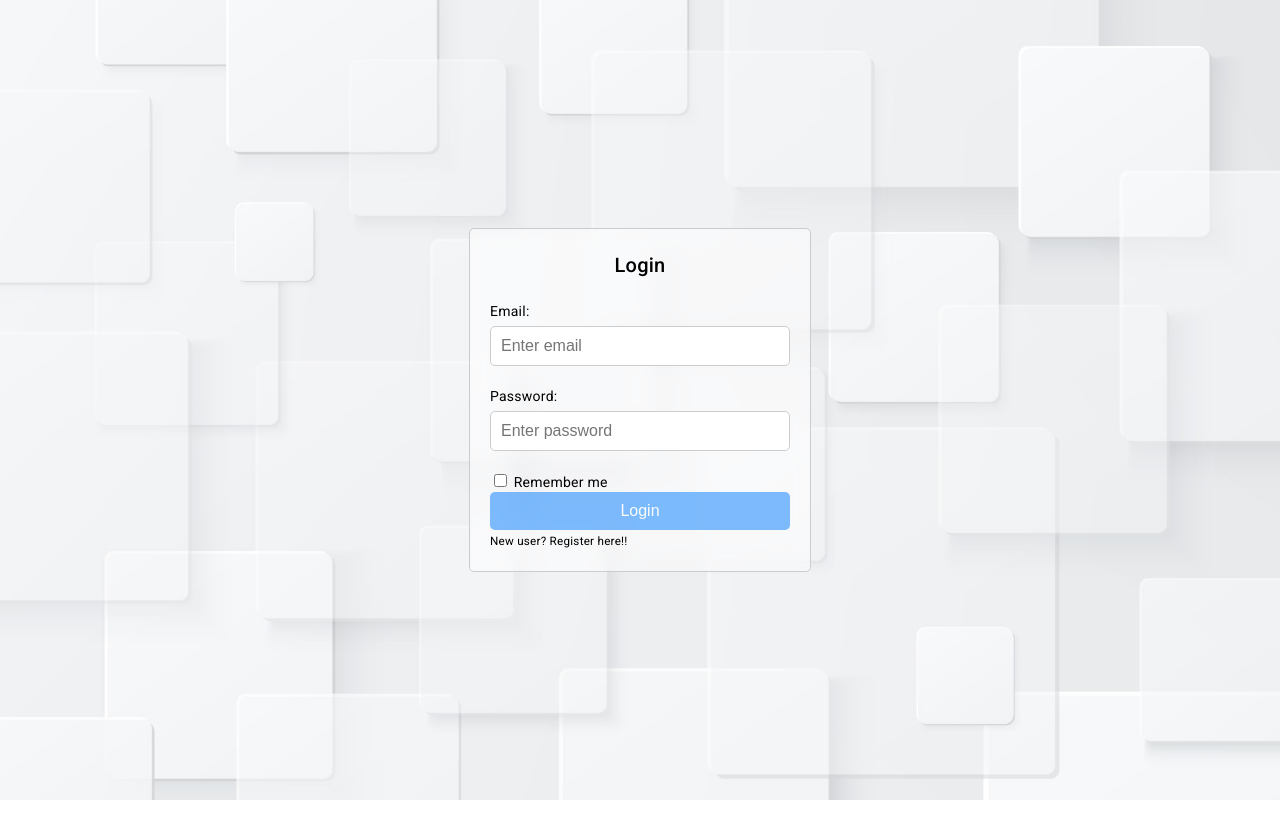
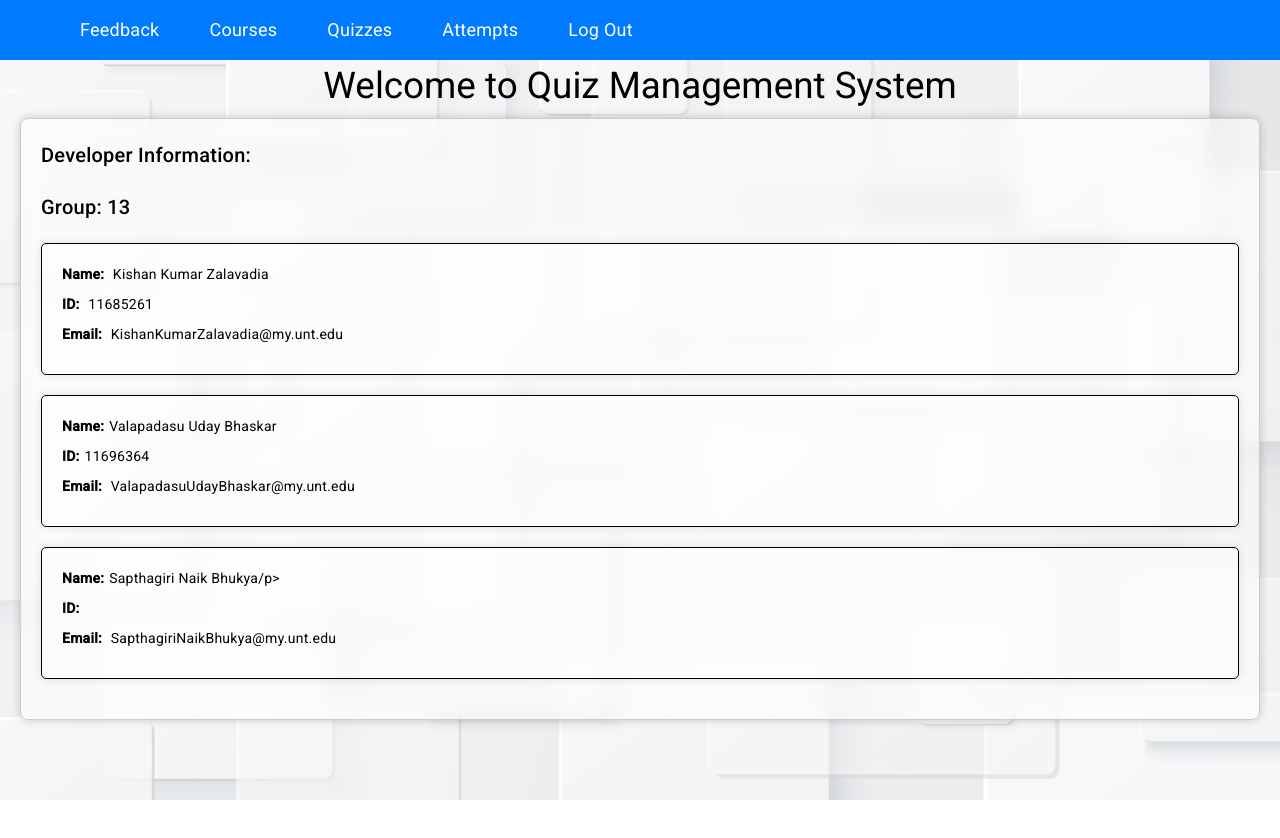
Before and after one commit to Kishan-Kumar-Zalavadia/FDB_Quiz_Management_System, an Angular app in the folder frontend/: page /home in a window 1280 px wide. Before the commit this address led to /login. Shown: the top 838 px of the page. Before the commit the page ends 800 px from the top, so only its background shows below. Built offline with nearby package versions, Linux system fonts and the light colour scheme.

Commit message:
UPDATE: Developer Information

```diff
--- a/frontend/src/app/components/home/home.component.ts
+++ b/frontend/src/app/components/home/home.component.ts
@@ -23,7 +23,7 @@ export class HomeComponent {
 
     // ! Remove this line to eliminate default user
     // this.loginUser(2);
-    if (this.user.userID === undefined) this._router.navigate(['/login']);
+    // if (this.user.userID === undefined) this._router.navigate(['/login']);
   }
 
   loginUser(userID: number) {
--- a/frontend/src/app/components/landing/landing.component.html
+++ b/frontend/src/app/components/landing/landing.component.html
@@ -1,15 +1,28 @@
 <div class="landing-page">
   <div class="background"></div>
   <div class="overlay">
-    <h1>Welcome to</h1>
-    <h1>Quiz Management System</h1>
+    <h1>Welcome to Quiz Management System</h1>
 
     <div class="information-container">
       <h2>Developer Information:</h2>
       <div class="developer-info">
-        <p><strong>Name:</strong> Kishan Kumar Zalavadia</p>
-        <p><strong>ID:</strong> 11685261</p>
-        <p><strong>Email:</strong> KishanKumarZalavadia@my.unt.edu</p>
+        <p></p>
+        <h2>Group: 13</h2>
+        <div class="team-member-info">
+          <p><strong>Name:</strong> Kishan Kumar Zalavadia</p>
+          <p><strong>ID:</strong> 11685261</p>
+          <p><strong>Email:</strong> KishanKumarZalavadia@my.unt.edu</p>
+        </div>
+        <div class="team-member-info">
+          <p><strong>Name:</strong>Valapadasu Uday Bhaskar</p>
+          <p><strong>ID:</strong>11696364</p>
+          <p><strong>Email:</strong> ValapadasuUdayBhaskar@my.unt.edu</p>
+        </div>
+        <div class="team-member-info">
+          <p><strong>Name:</strong>Sapthagiri Naik Bhukya/p>
+          <p><strong>ID:</strong> </p>
+          <p><strong>Email:</strong> SapthagiriNaikBhukya@my.unt.edu</p>
+        </div>
       </div>
     </div>
   </div>
--- a/frontend/src/app/components/landing/landing.component.scss
+++ b/frontend/src/app/components/landing/landing.component.scss
@@ -21,17 +21,18 @@
 }
 
 .overlay {
-  position: absolute;
-  top: 30%;
-  left: 50%;
-  transform: translate(-50%, -50%);
+  // position: absolute;
+  // top: 30%;
+  // left: 50%;
+  // transform: translate(-50%, -50%);
+  padding-top: 10px;
   z-index: 1;
   text-align: center;
   color: #000000;
 }
 
 .overlay h1 {
-  font-size: 3rem;
+  font-size: 2.3rem;
   // font-weight: bold;
 }
 
@@ -45,7 +46,7 @@ img {
 }
 
 .information-container {
-  margin: 50px 20px;
+  margin: 0px 20px;
   padding: 20px;
   border: 1px solid #ccc;
   color: black;
@@ -68,5 +69,9 @@ img {
         margin-right: 5px;
       }
     }
+
+    .team-member-info {
+      @include box-style;
+    }
   }
 }
```
